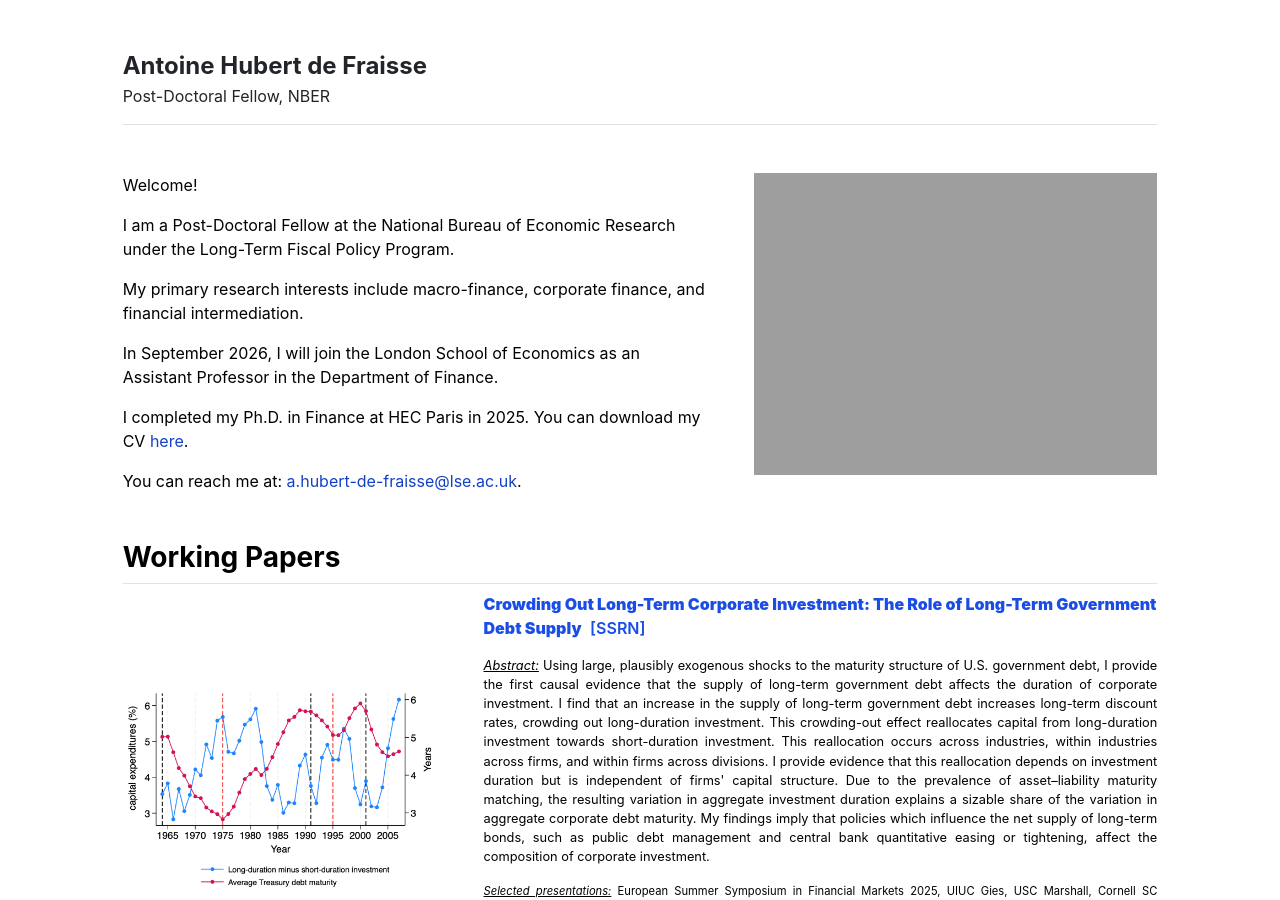
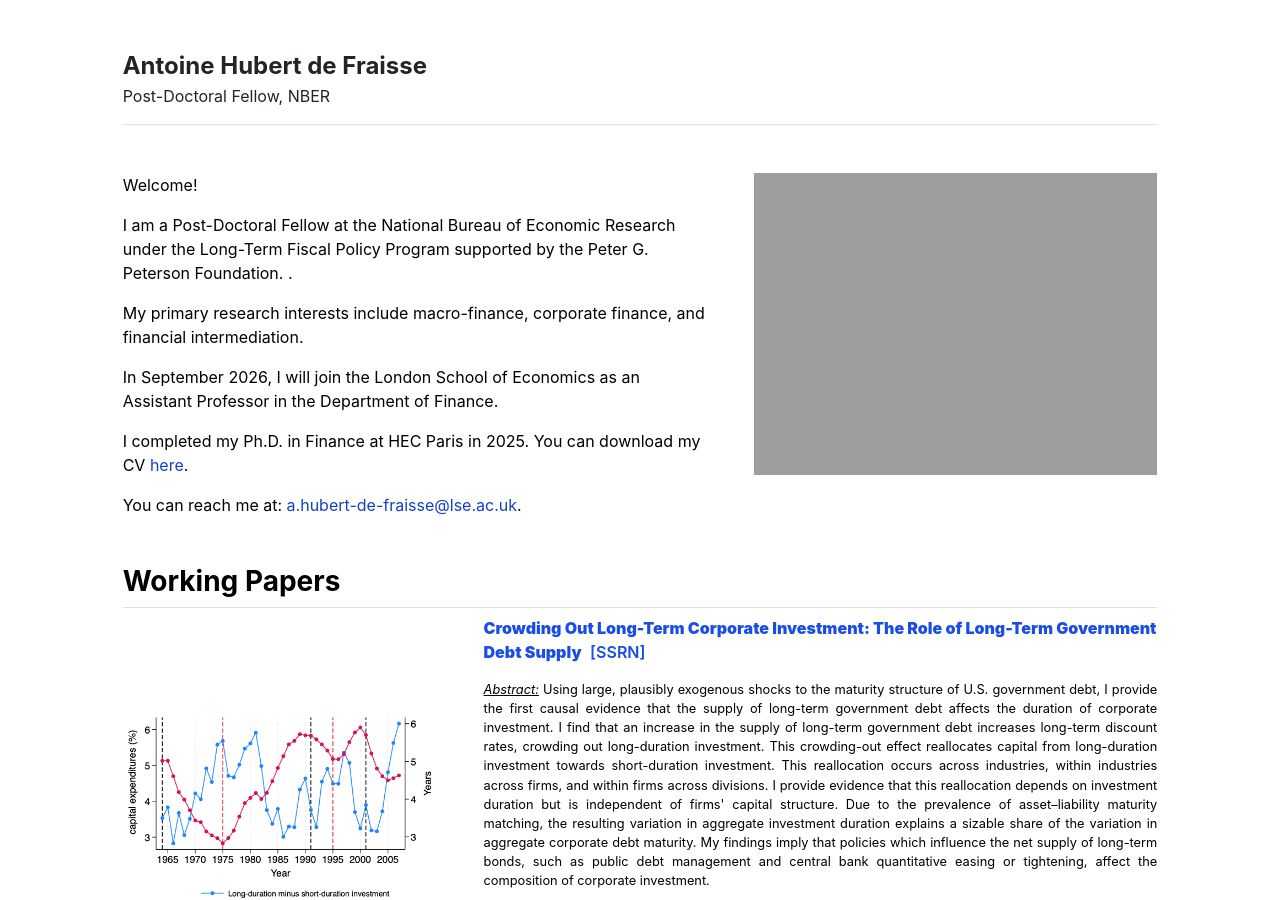
Before and after one commit to antoinehubertdefraisse/antoinehubertdefraisse.github.io, a Jekyll site: the page built from index.md, in a window 1280 px wide and 900 px high. Built offline with Jekyll 4.4.1, drawn with Linux system fonts in a browser that asks for light colours.

Commit message:
Update home.html

```diff
--- a/_layouts/home.html
+++ b/_layouts/home.html
@@ -64,7 +64,8 @@ a:focus-visible {
 <div class="row g-5 mb-5">
   <div class="col-md-7">
     Welcome! <p></p>
-    I am a Post-Doctoral Fellow at the National Bureau of Economic Research under the Long-Term Fiscal Policy Program.    <p></p>
+    I am a Post-Doctoral Fellow at the National Bureau of Economic Research under the Long-Term Fiscal Policy Program supported by the Peter G. Peterson Foundation.
+.    <p></p>
     My primary research interests include macro-finance, corporate finance, and financial intermediation. <p></p>
     In September 2026, I will join the London School of Economics as an Assistant Professor in the Department of Finance. <p></p>
     I completed my Ph.D. in Finance at HEC Paris in 2025.  You can download my CV
```
